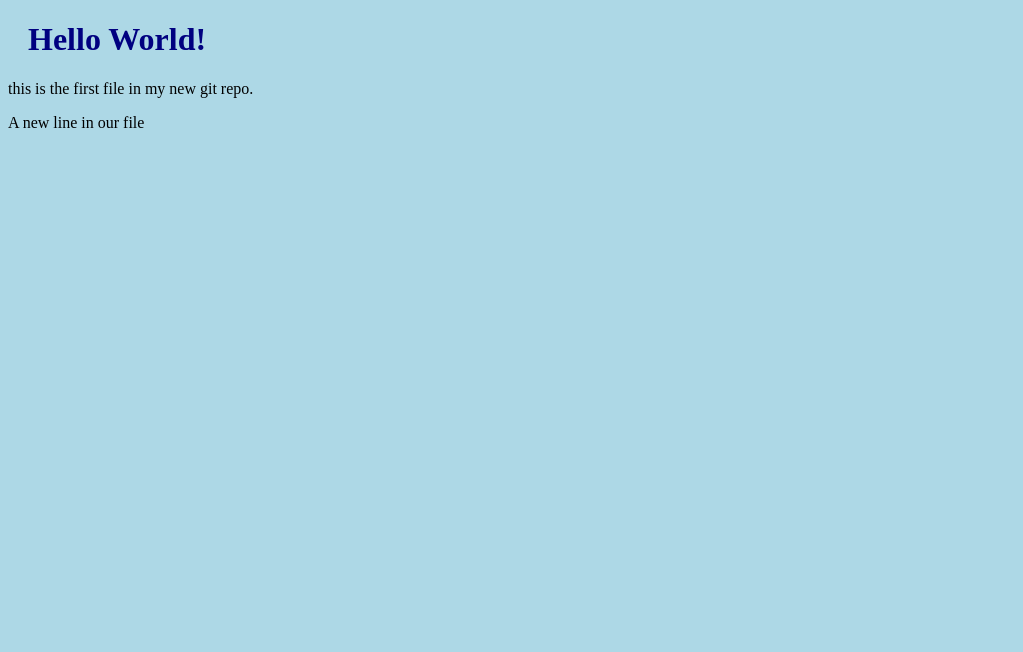
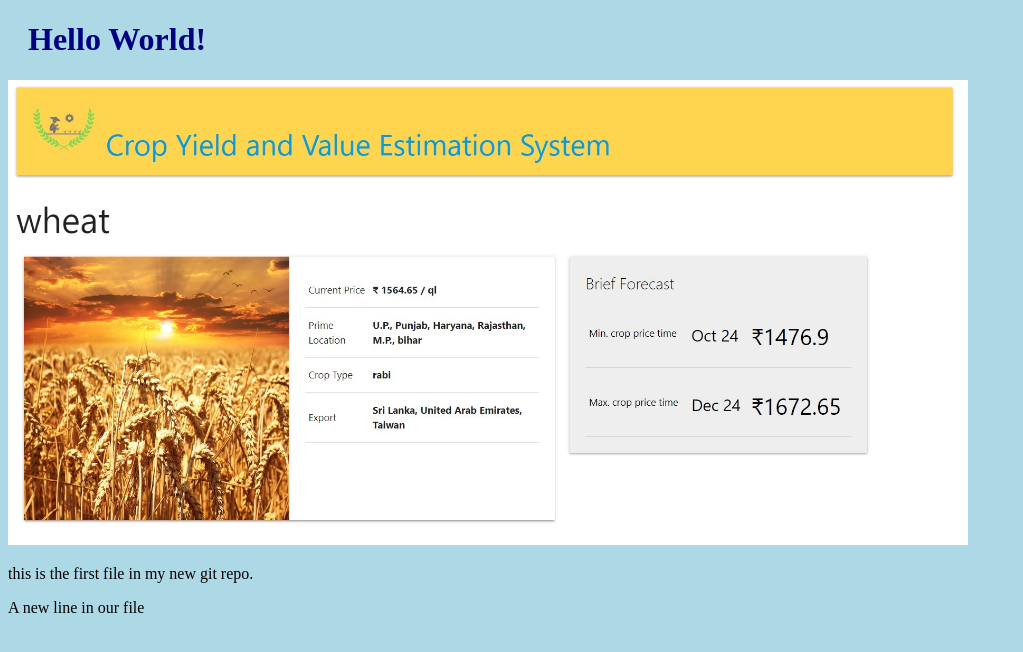
Before and after one commit to chakri44/hellp-world, a plain HTML site: page index.html in a window 1280 px wide. Shown: the whole page, without its empty margins (0-1023 px from the left). Drawn offline with Linux system fonts and the light colour scheme.

Commit message:
Added image to hello World

```diff
--- a/index.html
+++ b/index.html
@@ -6,6 +6,8 @@
 </head>
 <body>
 <h1>Hello World!</h1>
+<div><img src = "img_hello_world.jpg" alt="Hello world from space"
+style= "width:100%;max-width:960px"></div>
 <p>this is the first file in my new git repo.</p>
 <p>A new line in our file</p>
 </body>
```
Also changed, not shown: img_hello_world.jpg (added).
